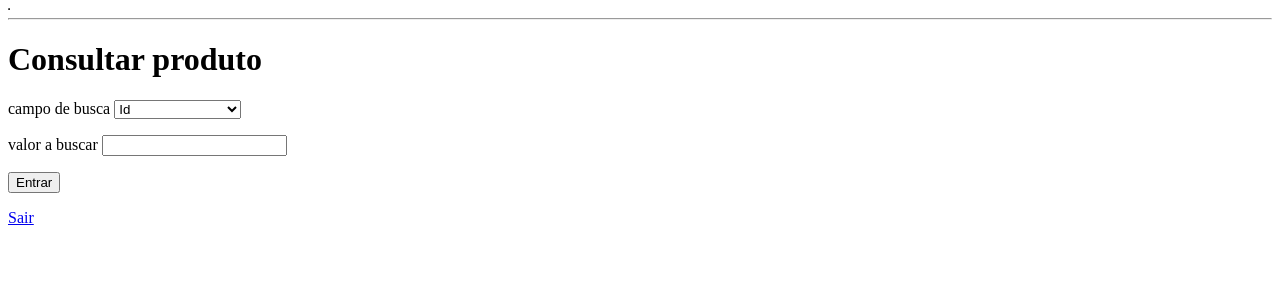
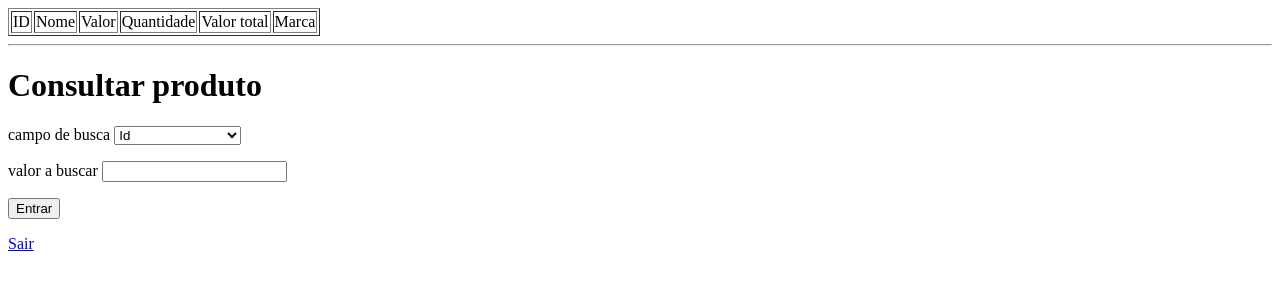
Before and after one commit to pedrohRDG/PHP, a PHP site: page /consultar.php in a window 1280 px wide. Shown: the top 300 px of the page. Run offline with PHP 8.4, Linux system fonts and the light colour scheme; the visitor is signed in with stand-in values (Sample User, id 1); data that the repository does not hold is empty.

Commit message:
ajustando tabela

```diff
--- a/pj_login_bd/consultar.php
+++ b/pj_login_bd/consultar.php
@@ -13,6 +13,14 @@
         $query = "SELECT * FROM produtos";
         $result = mysqli_query($mysqli, $query);
         echo "<table border>";
+        echo "<tr>";
+        echo "<td>ID</td>";
+        echo "<td>Nome</td>";
+        echo "<td>Valor</td>";
+        echo "<td>Quantidade</td>";
+        echo "<td>Valor total</td>";
+        echo "<td>Marca</td>";
+        echo "</tr>";
             while($fetch = mysqli_fetch_row($result)){
                 echo "<tr>";
                 foreach ($fetch as $value) {
@@ -35,6 +43,14 @@
         $query = "SELECT * FROM produtos WHERE $campobusca = '$valorbusca' ";
         $result = mysqli_query($mysqli, $query);
         echo "<table border>";
+        echo "<tr>";
+        echo "<td>ID</td>";
+        echo "<td>Nome</td>";
+        echo "<td>Valor</td>";
+        echo "<td>Quantidade</td>";
+        echo "<td>Valor total</td>";
+        echo "<td>Marca</td>";
+        echo "</tr>";
         while($fetch = mysqli_fetch_row($result)){
             echo "<tr>";
             foreach ($fetch as $value) {
```
